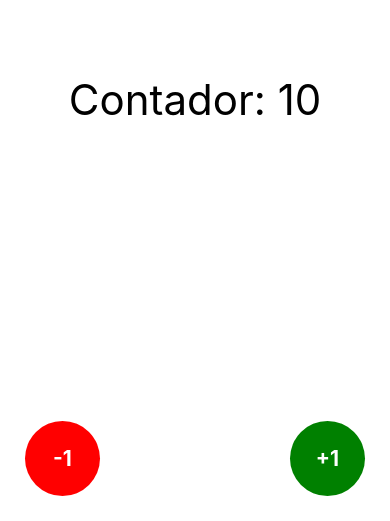
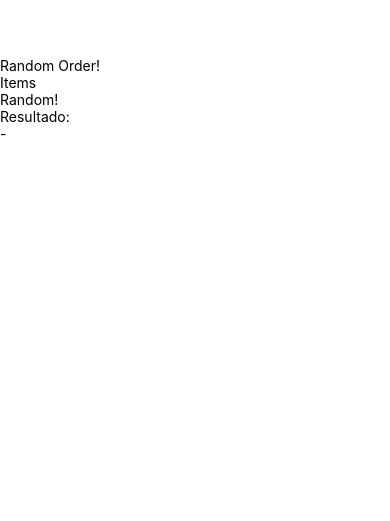
Before and after one commit to Shumaister/RandomOrderMobile, a React Native app: screen / in a window 390 px wide. Shown: the part 323-844 px from the top of the page. Built offline with nearby package versions, Linux system fonts and the light colour scheme.

Commit message:
Genero random

```diff
--- a/App.tsx
+++ b/App.tsx
@@ -1,9 +1,11 @@
 import React from 'react'
+import RandomScreen from './src/screens/RandomScreen'
 import WelcomeScreen from './src/screens/WelcomeScreen'
 
 const App = () => {
   return (
-    <WelcomeScreen />
+    <RandomScreen />
+    // <WelcomeScreen />
   )
 }
 
--- /dev/null
+++ b/src/screens/RandomScreen.tsx
@@ -0,0 +1,67 @@
+import React, { useEffect, useState } from 'react';
+import { View, TextInput, TouchableOpacity, Text, StyleSheet } from 'react-native';
+// import { useForm } from 'react-hook-form';
+//https://react-hook-form.com/get-started/#ReactNative
+
+
+const RandomScreen = () => {
+    const [items, setItems] = useState<Array<string> | null>(null)
+    const [textItems, setTextItems] = useState<string | null>(null)
+
+    const handleTypeText = (text: string) => {
+        setTextItems(text)
+    }
+
+    const handleOnPress = () => {
+        let list: Array<string> = textItems ? textItems.trim().split(',') : []
+
+        list = list.sort(() => Math.random() - 0.42)
+        setItems(list)
+    }
+
+    const printResult = () => {
+        if (items && items.length > 0)
+            return items.toString()
+
+        return "-"
+    }
+
+    useEffect(() => {
+        // todo poner precarga
+    }, []);
+
+    return (
+        <View style={styles.container}>
+            <Text >Random Order!</Text>
+            <TextInput
+                placeholder="Items"
+                onChangeText={handleTypeText}
+            />
+            {/* <TextInput
+                secureTextEntry
+                placeholder="Password"
+                onChangeText={onChangeField('password')}
+            /> */}
+            <TouchableOpacity
+                onPress={handleOnPress}
+            >
+                <View >
+                    <Text >Random!</Text>
+                </View>
+            </TouchableOpacity>
+            <View >
+                <Text >Resultado:</Text>
+                <Text >{printResult()}</Text>
+            </View>
+        </View>
+    );
+};
+
+const styles = StyleSheet.create({
+    container: {
+        flex: 1,
+        justifyContent: 'center'
+    },
+})
+
+export default RandomScreen;
```
